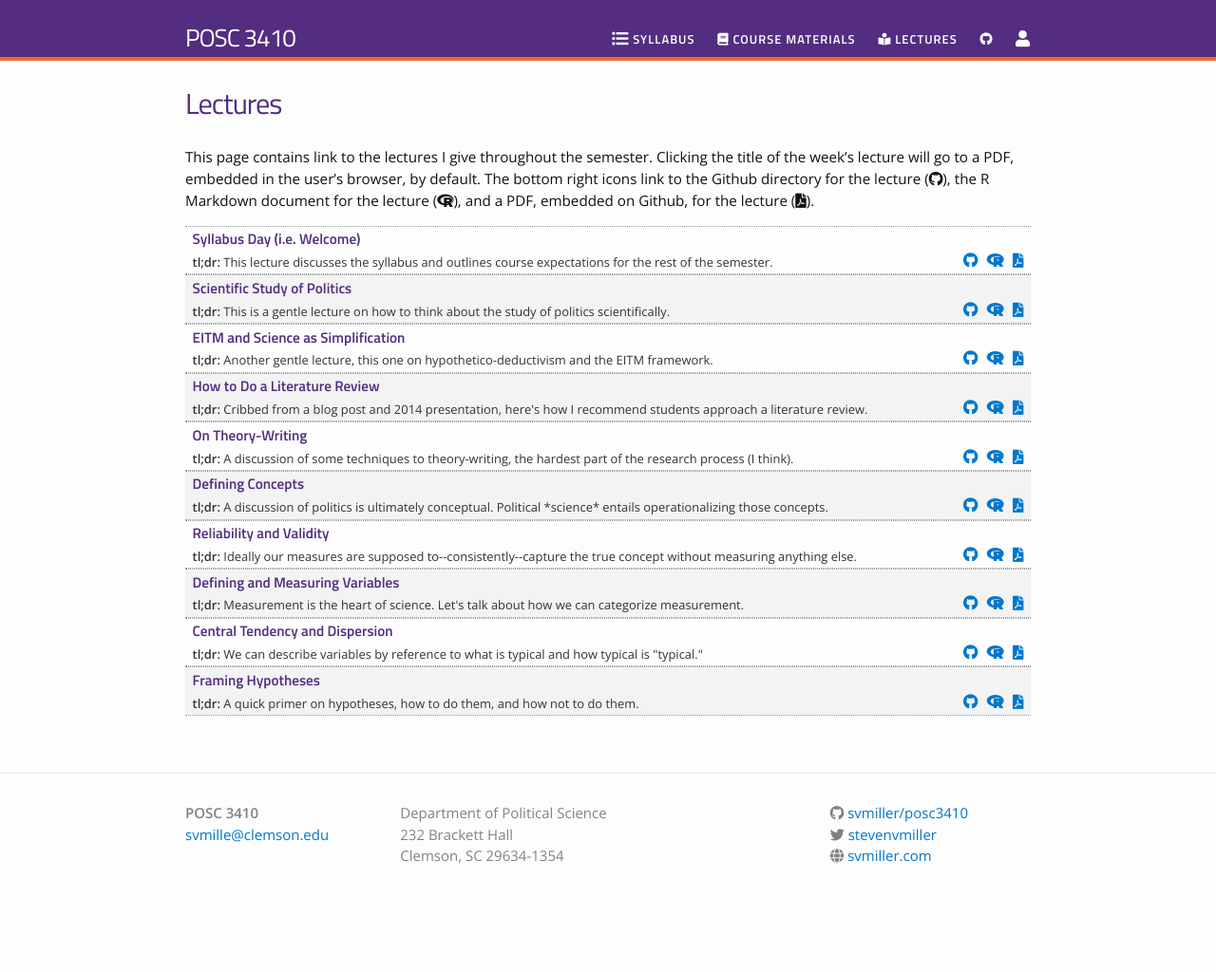
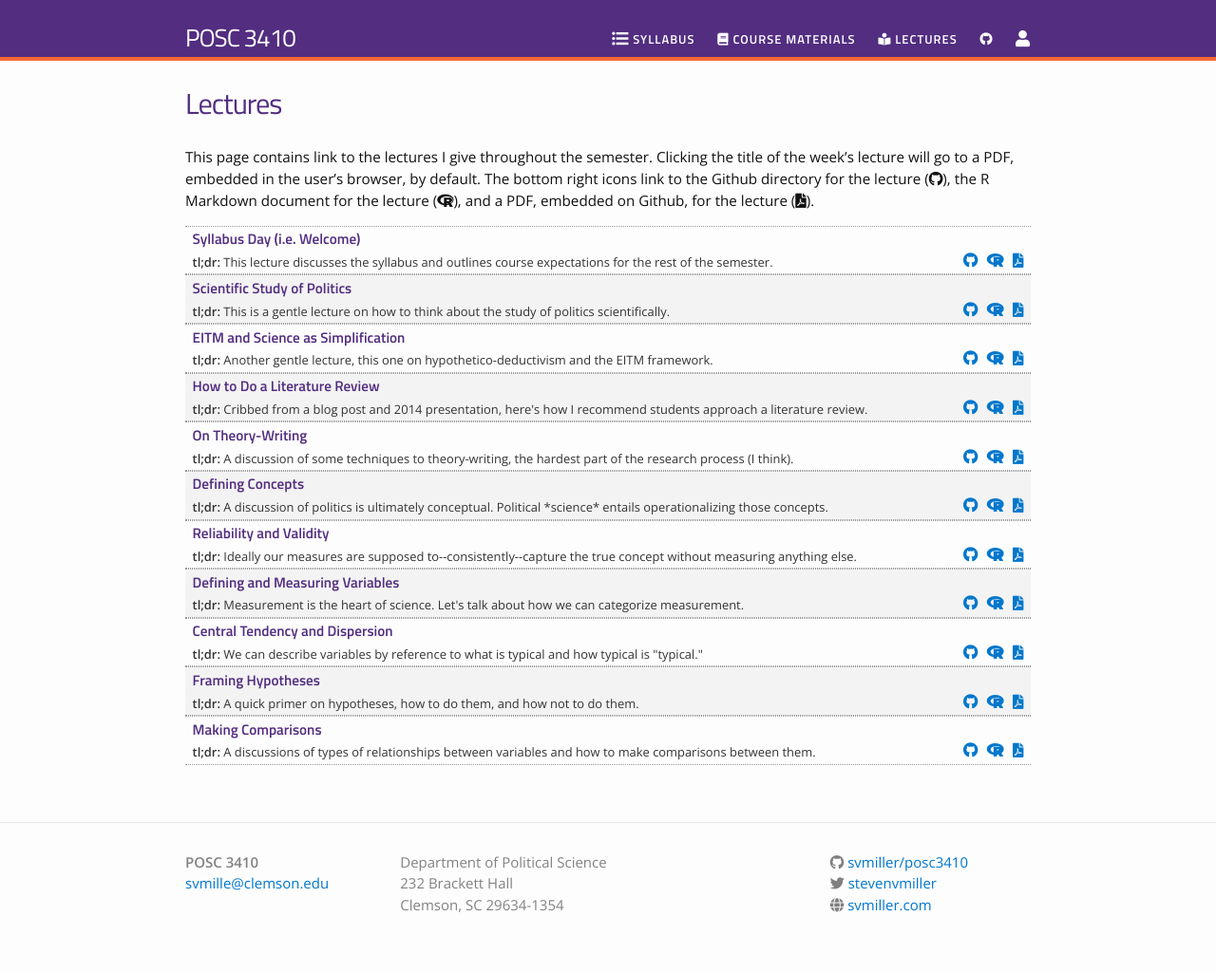
Before and after one commit to svmiller/posc3410, a Jekyll site: the page built from lectures.md, in a window 1280 px wide. Shown: the whole page at 95% size. Built offline with Jekyll 4.4.1, drawn with Linux system fonts in a browser that asks for light colours; nearby versions of some CDN libraries; before the commit the page ends 973 px from its top, so only the background shows below that.

Commit message:
add that

```diff
--- a/_data/lectures.yml
+++ b/_data/lectures.yml
@@ -47,3 +47,8 @@
   filename: framing-hypotheses
   dirname: framing-hypotheses
   tldr: "A quick primer on hypotheses, how to do them, and how not to do them."
+
+- title: "Making Comparisons"
+  filename: making-comparisons
+  dirname: making-comparisons
+  tldr: "A discussions of types of relationships between variables and how to make comparisons between them."
```
